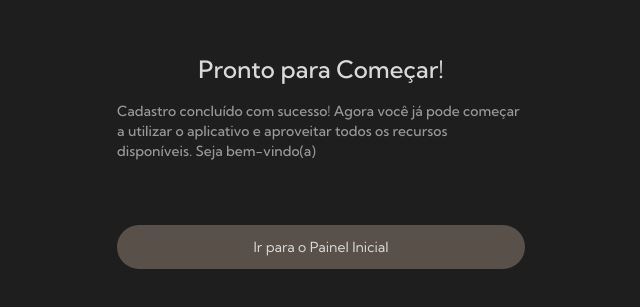
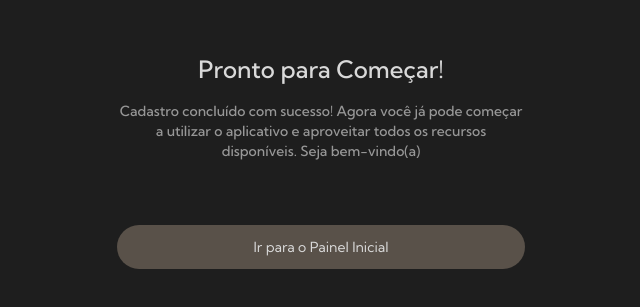
Before and after one commit to Henrriky/bs-beauty, a React (Vite) app in the folder front-end/: page /register-completed in a window 1280 px wide. Shown: the part 239-546 px from the top of the page, without its empty margins (319-959 px from the left). Built offline with nearby package versions, Linux system fonts and the light colour scheme; sample sign-in values are in the browser's storage.

Commit message:
feat: adapt subtitle and title components to dynamically assign style with tailwind

```diff
--- a/front-end/src/components/texts/Subtitle.tsx
+++ b/front-end/src/components/texts/Subtitle.tsx
@@ -3,11 +3,32 @@ import { ReactNode } from 'react'
 interface SubtitleProps {
   children: ReactNode
   align: 'center' | 'left' | 'right'
+  color?: 'primary-golden' | 'secondary-white'
 }
 
-function Subtitle({ children, align = 'center' }: SubtitleProps) {
+function Subtitle({
+  children,
+  align = 'center',
+  color = 'secondary-white',
+}: SubtitleProps) {
+  const alignment =
+    align === 'center'
+      ? 'text-center'
+      : align === 'left'
+        ? 'text-left'
+        : align === 'right'
+          ? 'text-right'
+          : ''
+
+  const textColor =
+    color === 'primary-golden'
+      ? 'text-[#A4978A]'
+      : color === 'secondary-white'
+        ? 'text-[#979797]'
+        : 'text-[#979797]'
+
   return (
-    <h1 className={`text-sm text-[#979797] text-${align} font-medium`}>
+    <h1 className={`text-sm ${textColor} ${alignment} font-medium`}>
       {children}
     </h1>
   )
--- a/front-end/src/components/texts/Title.tsx
+++ b/front-end/src/components/texts/Title.tsx
@@ -6,8 +6,16 @@ interface TitleProps {
 }
 
 function Title({ children, align = 'center' }: TitleProps) {
+  const alignment =
+    align === 'center'
+      ? 'text-center'
+      : align === 'left'
+        ? 'text-left'
+        : align === 'right'
+          ? 'text-right'
+          : ''
   return (
-    <h1 className={`text-2xl text-[#D9D9D9] text-${align} font-medium`}>
+    <h1 className={`text-2xl text-[#D9D9D9] ${alignment} font-medium`}>
       {children}
     </h1>
   )
```
